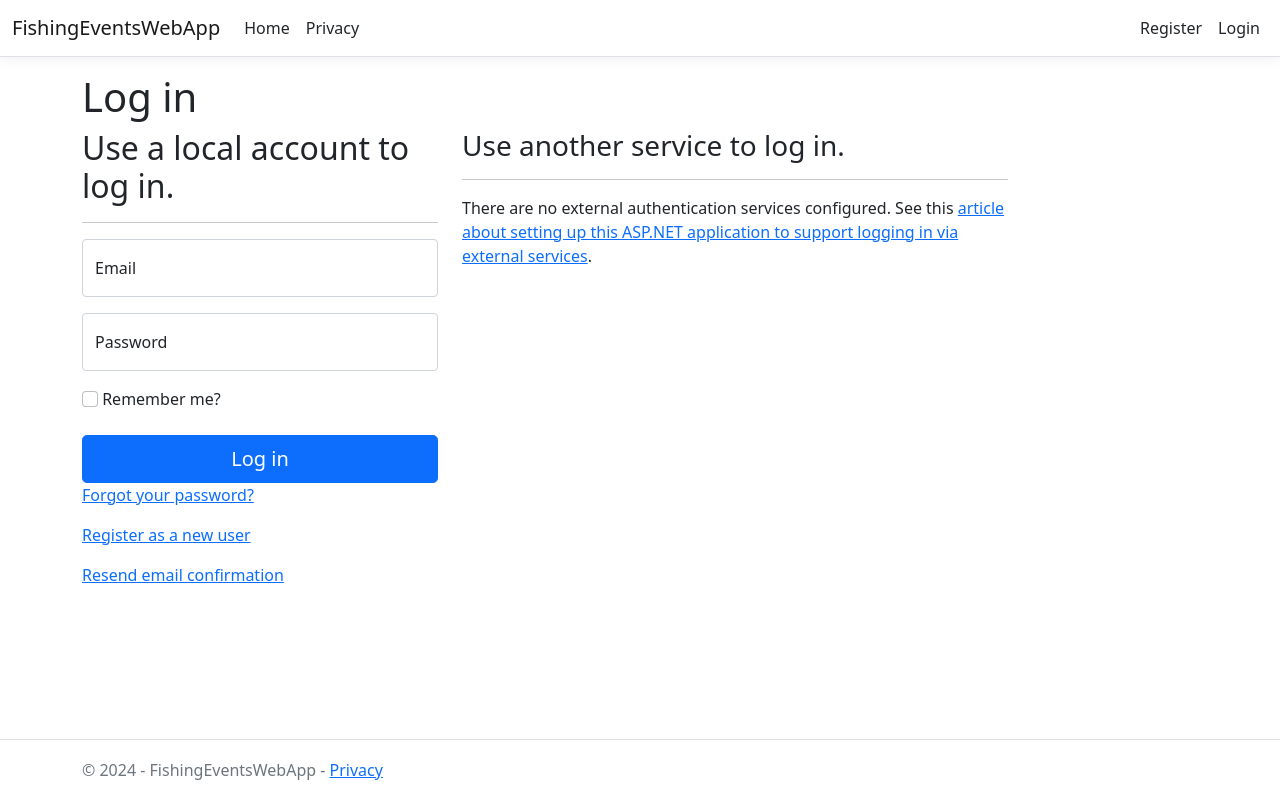
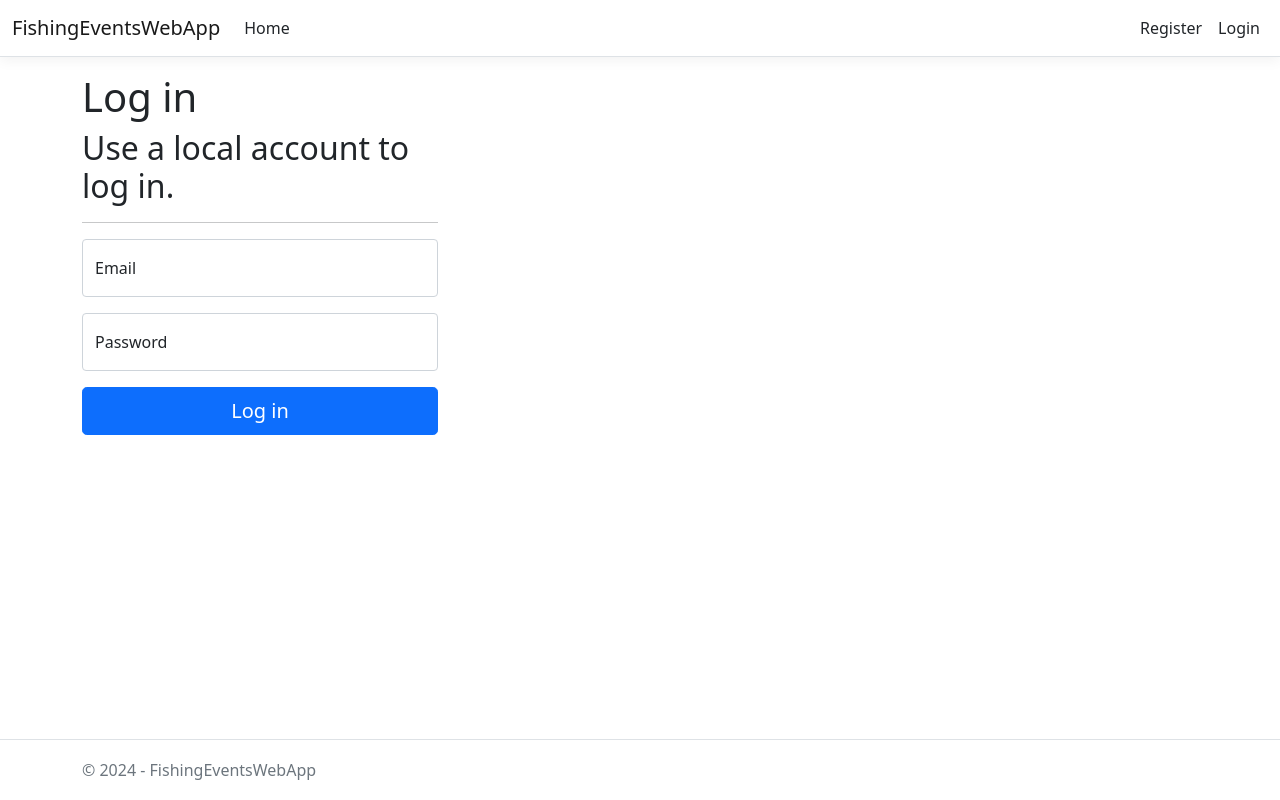
Before and after one commit to paktozi/FishingEventsWebApp, an ASP.NET Core app: page /Identity/Account/Login in a window 1280 px wide. Run offline with ASP.NET Core 8, Linux system fonts and the light colour scheme; tables that the repository leaves empty hold one stand-in row (values such as "Sample post"); style sheets or scripts are compiled from the project's sources; some libraries are stand-ins or nearby versions.

Commit message:
Clear Layout

```diff
--- a/FishingEventsWebApp/Areas/Identity/Pages/Account/Login.cshtml
+++ b/FishingEventsWebApp/Areas/Identity/Pages/Account/Login.cshtml
@@ -23,57 +23,10 @@
                     <label asp-for="Input.Password" class="form-label">Password</label>
                     <span asp-validation-for="Input.Password" class="text-danger"></span>
                 </div>
-                <div class="checkbox mb-3">
-                    <label asp-for="Input.RememberMe" class="form-label">
-                        <input class="form-check-input" asp-for="Input.RememberMe" />
-                        @Html.DisplayNameFor(m => m.Input.RememberMe)
-                    </label>
-                </div>
                 <div>
                     <button id="login-submit" type="submit" class="w-100 btn btn-lg btn-primary">Log in</button>
                 </div>
-                <div>
-                    <p>
-                        <a id="forgot-password" asp-page="./ForgotPassword">Forgot your password?</a>
-                    </p>
-                    <p>
-                        <a asp-page="./Register" asp-route-returnUrl="@Model.ReturnUrl">Register as a new user</a>
-                    </p>
-                    <p>
-                        <a id="resend-confirmation" asp-page="./ResendEmailConfirmation">Resend email confirmation</a>
-                    </p>
-                </div>
             </form>
-        </section>
-    </div>
-    <div class="col-md-6 col-md-offset-2">
-        <section>
-            <h3>Use another service to log in.</h3>
-            <hr />
-            @{
-                if ((Model.ExternalLogins?.Count ?? 0) == 0)
-                {
-                    <div>
-                        <p>
-                            There are no external authentication services configured. See this <a href="https://go.microsoft.com/fwlink/?LinkID=532715">article
-                            about setting up this ASP.NET application to support logging in via external services</a>.
-                        </p>
-                    </div>
-                }
-                else
-                {
-                    <form id="external-account" asp-page="./ExternalLogin" asp-route-returnUrl="@Model.ReturnUrl" method="post" class="form-horizontal">
-                        <div>
-                            <p>
-                                @foreach (var provider in Model.ExternalLogins!)
-                                {
-                                    <button type="submit" class="btn btn-primary" name="provider" value="@provider.Name" title="Log in using your @provider.DisplayName account">@provider.DisplayName</button>
-                                }
-                            </p>
-                        </div>
-                    </form>
-                }
-            }
         </section>
     </div>
 </div>
--- a/FishingEventsWebApp/Views/Shared/_Layout.cshtml
+++ b/FishingEventsWebApp/Views/Shared/_Layout.cshtml
@@ -22,9 +22,6 @@
                         <li class="nav-item">
                             <a class="nav-link text-dark" asp-area="" asp-controller="Home" asp-action="Index">Home</a>
                         </li>
-                        <li class="nav-item">
-                            <a class="nav-link text-dark" asp-area="" asp-controller="Home" asp-action="Privacy">Privacy</a>
-                        </li>
                     </ul>
                     <partial name="_LoginPartial" />
                 </div>
@@ -39,7 +36,7 @@
 
     <footer class="border-top footer text-muted">
         <div class="container">
-            &copy; 2024 - FishingEventsWebApp - <a asp-area="" asp-controller="Home" asp-action="Privacy">Privacy</a>
+            &copy; @DateTime.Now.Year - FishingEventsWebApp
         </div>
     </footer>
     <script src="~/lib/jquery/dist/jquery.min.js"></script>
```
Also changed, not shown: FishingEventsWebApp/Areas/Identity/Pages/Account/Register.cshtml (+0 -30 lines), FishingEventsWebApp/wwwroot/favicon.ico.
